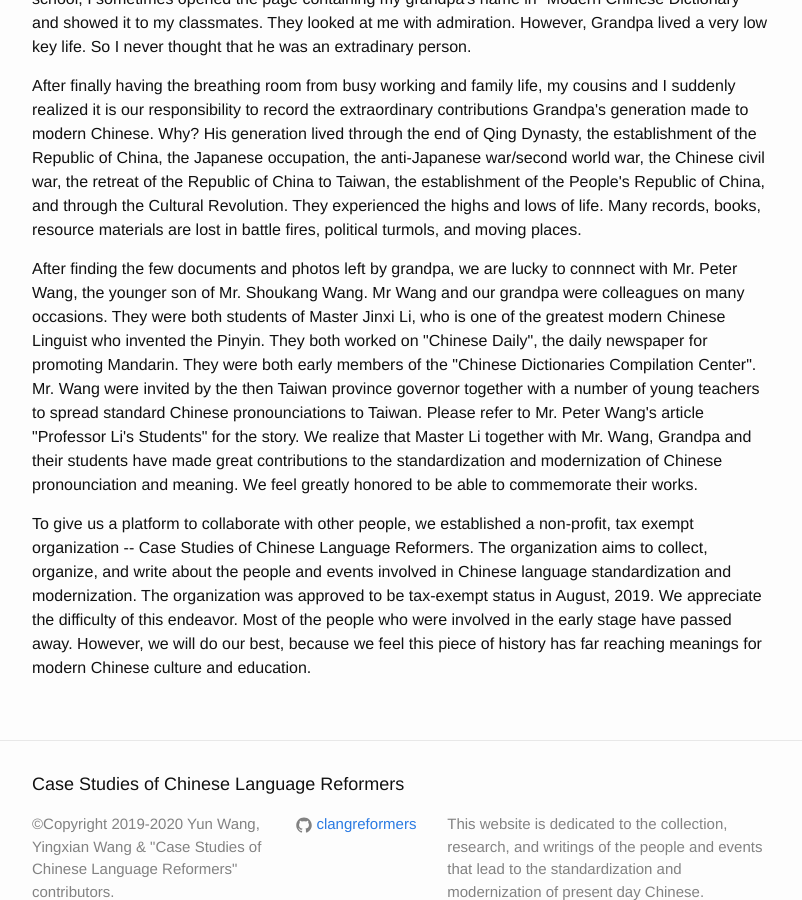
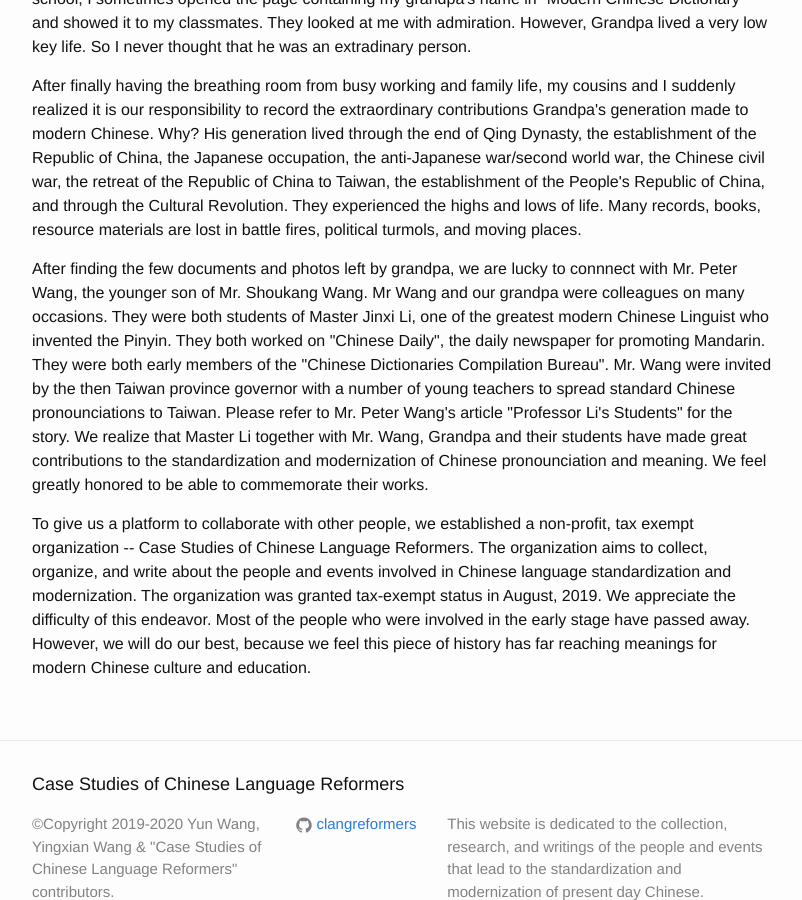
Before and after one commit to clangreformers/clangreformers.github.io, a Jekyll site: the page built from who/who.md, in a window 1280 px wide and 900 px high, scrolled down 494 px. Shown: the whole window, without its empty margins (238-1040 px from the left). Built offline with Jekyll 4.4.1, drawn with Linux system fonts in a browser that asks for light colours.

```diff
--- a/who/who.md
+++ b/who/who.md
@@ -15,8 +15,8 @@
 
 <p>After finally having the breathing room from busy working and family  life, my cousins and I  suddenly realized it is our responsibility to record the extraordinary contributions Grandpa's generation made to modern Chinese. Why? His generation lived through the end of Qing Dynasty, the establishment of the Republic of China, the Japanese occupation, the anti-Japanese war/second world war, the Chinese civil war, the retreat of the Republic of China to Taiwan, the establishment of the People's Republic of China, and through the Cultural Revolution. They experienced the highs and lows of life. Many records, books, resource materials are lost in battle fires, political turmols, and moving places. </p>
 
-<p>After finding the few documents and photos left by grandpa, we are lucky to connnect with Mr. Peter Wang, the younger son of Mr. Shoukang Wang. Mr Wang and our grandpa were colleagues on many occasions. They were both students of Master Jinxi Li, who is one of the greatest modern Chinese Linguist who invented the Pinyin. They both worked on "Chinese Daily", the daily newspaper for promoting Mandarin. They were both early members of the "Chinese Dictionaries Compilation Center". Mr. Wang were invited by the then Taiwan province governor together with a number of young teachers to spread standard Chinese pronounciations to Taiwan. Please refer to Mr. Peter Wang's article "Professor Li's Students" for the story. We realize that Master Li together with Mr. Wang, Grandpa and their students have made great contributions to the standardization and modernization of Chinese pronounciation and meaning. We feel greatly honored to be able to
+<p>After finding the few documents and photos left by grandpa, we are lucky to connnect with Mr. Peter Wang, the younger son of Mr. Shoukang Wang. Mr Wang and our grandpa were colleagues on many occasions. They were both students of Master Jinxi Li, one of the greatest modern Chinese Linguist who invented the Pinyin. They both worked on "Chinese Daily", the daily newspaper for promoting Mandarin. They were both early members of the "Chinese Dictionaries Compilation Bureau". Mr. Wang were invited by the then Taiwan province governor with a number of young teachers to spread standard Chinese pronounciations to Taiwan. Please refer to Mr. Peter Wang's article "Professor Li's Students" for the story. We realize that Master Li together with Mr. Wang, Grandpa and their students have made great contributions to the standardization and modernization of Chinese pronounciation and meaning. We feel greatly honored to be able to
 commemorate their works.</p>
 
-<p>To give us a platform to collaborate with other people, we established a non-profit, tax  exempt organization -- Case Studies of Chinese Language Reformers. The organization aims to collect, organize, and write about the people and events involved in Chinese language standardization and modernization. The organization was approved to be tax-exempt status in August, 2019. We appreciate the difficulty of this endeavor. Most of the people who were involved in the early stage have passed away. However, we will do our best, because we feel this piece of history has far reaching meanings  for modern Chinese culture and education.</p>
+<p>To give us a platform to collaborate with other people, we established a non-profit, tax  exempt organization -- Case Studies of Chinese Language Reformers. The organization aims to collect, organize, and write about the people and events involved in Chinese language standardization and modernization. The organization was granted tax-exempt status in August, 2019. We appreciate the difficulty of this endeavor. Most of the people who were involved in the early stage have passed away. However, we will do our best, because we feel this piece of history has far reaching meanings  for modern Chinese culture and education.</p>
 </div><!-- /.blurb -->
```
